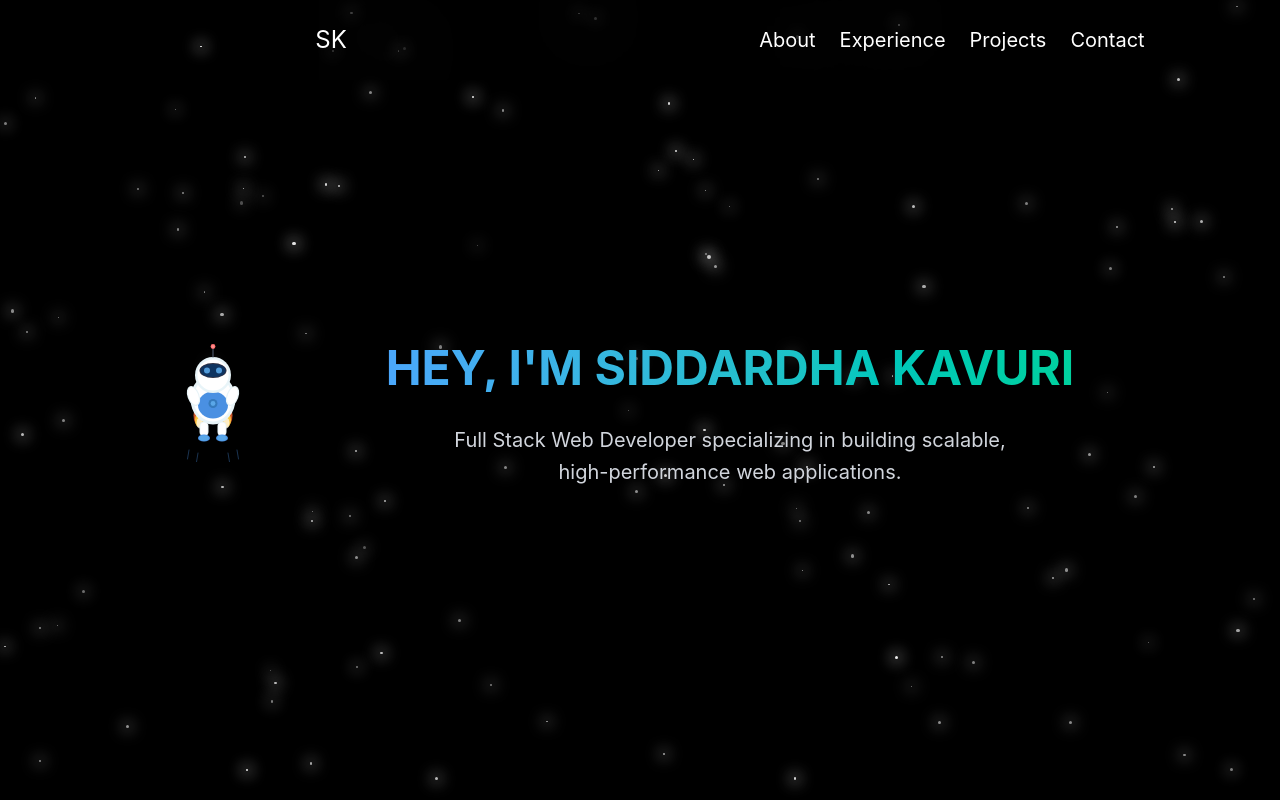
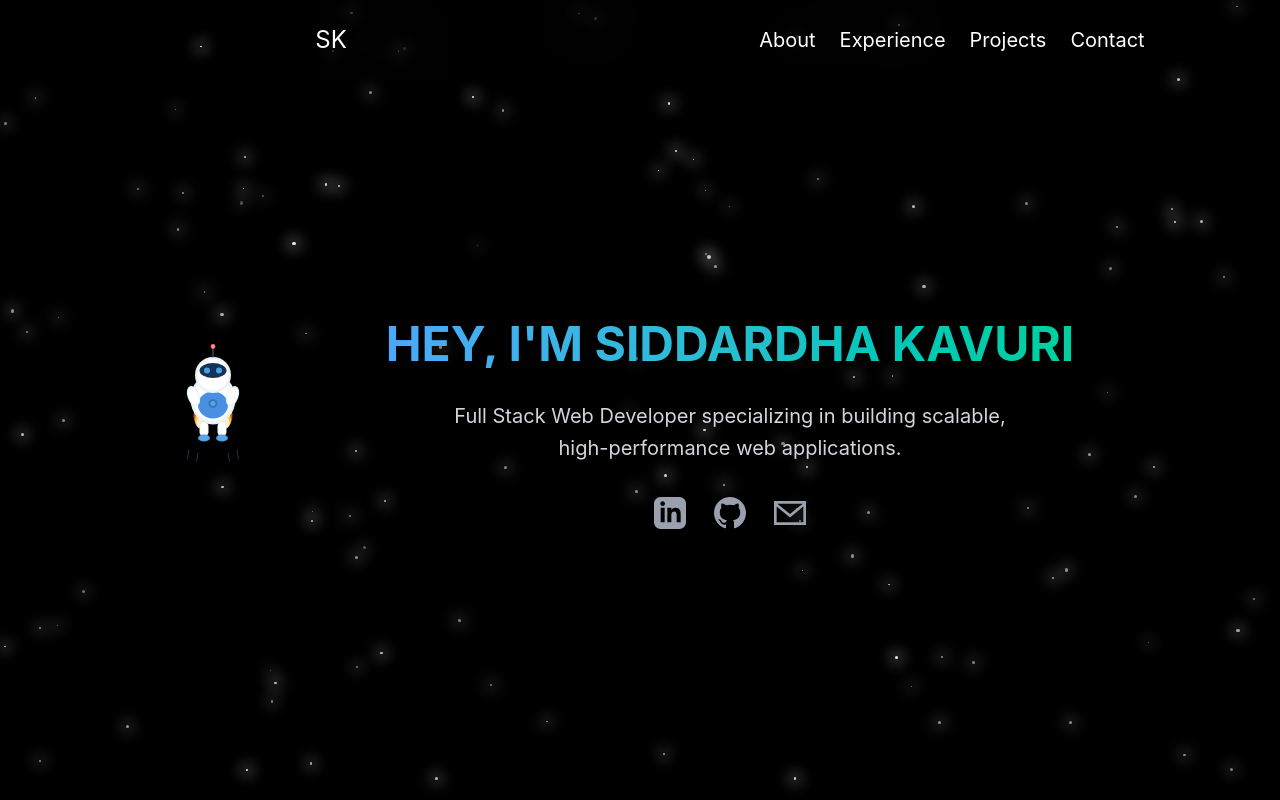
Before and after one commit to siddardhakavuri/Portfolio, a React (Vite) app: page / in a window 1280 px wide. Shown: the top 800 px of the page. Built offline with nearby package versions, Linux system fonts and the light colour scheme.

Commit message:
Added links to social in about

```diff
--- a/src/components/About.tsx
+++ b/src/components/About.tsx
@@ -22,6 +22,58 @@
               high-performance web applications.
             </p>
           </div>
+          <div className="flex justify-center text-white gap-3">
+            <a
+              href="https://www.linkedin.com/in/siddardhakavuri/"
+              target="_blank"
+              rel="noopener noreferrer"
+              className="p-2 transition-all text-gray-400 hover:text-gray-300 hover:scale-110"
+              aria-label="LinkedIn"
+            >
+              <svg
+                xmlns="http://www.w3.org/2000/svg"
+                width="32"
+                height="32"
+                viewBox="0 0 24 24"
+                fill="currentColor"
+              >
+                <path d="M19 0h-14c-2.761 0-5 2.239-5 5v14c0 2.761 2.239 5 5 5h14c2.762 0 5-2.239 5-5v-14c0-2.761-2.238-5-5-5zm-11 19h-3v-11h3v11zm-1.5-12.268c-.966 0-1.75-.79-1.75-1.764s.784-1.764 1.75-1.764 1.75.79 1.75 1.764-.783 1.764-1.75 1.764zm13.5 12.268h-3v-5.604c0-3.368-4-3.113-4 0v5.604h-3v-11h3v1.765c1.396-2.586 7-2.777 7 2.476v6.759z" />
+              </svg>
+            </a>
+            <a
+              href="https://github.com/siddardhakavuri"
+              target="_blank"
+              rel="noopener noreferrer"
+              className="p-2 transition-all text-gray-400  hover:text-gray-300 hover:scale-110"
+              aria-label="GitHub"
+            >
+              <svg
+                xmlns="http://www.w3.org/2000/svg"
+                width="32"
+                height="32"
+                viewBox="0 0 24 24"
+                fill="currentColor"
+              >
+                <path d="M12 0c-6.626 0-12 5.373-12 12 0 5.302 3.438 9.8 8.207 11.387.599.111.793-.261.793-.577v-2.234c-3.338.726-4.033-1.416-4.033-1.416-.546-1.387-1.333-1.756-1.333-1.756-1.089-.745.083-.729.083-.729 1.205.084 1.839 1.237 1.839 1.237 1.07 1.834 2.807 1.304 3.492.997.107-.775.418-1.305.762-1.604-2.665-.305-5.467-1.334-5.467-5.931 0-1.311.469-2.381 1.236-3.221-.124-.303-.535-1.524.117-3.176 0 0 1.008-.322 3.301 1.23.957-.266 1.983-.399 3.003-.404 1.02.005 2.047.138 3.006.404 2.291-1.552 3.297-1.23 3.297-1.23.653 1.653.242 2.874.118 3.176.77.84 1.235 1.911 1.235 3.221 0 4.609-2.807 5.624-5.479 5.921.43.372.823 1.102.823 2.222v3.293c0 .319.192.694.801.576 4.765-1.589 8.199-6.086 8.199-11.386 0-6.627-5.373-12-12-12z" />
+              </svg>
+            </a>
+            <a
+              href="mailto:kavuri.siddardha@gmail.com"
+              target="_blank"
+              className="p-2 transition-all text-gray-400 hover:text-gray-300 hover:scale-110"
+              aria-label="Email"
+            >
+              <svg
+                xmlns="http://www.w3.org/2000/svg"
+                width="32"
+                height="32"
+                viewBox="0 0 24 24"
+                fill="currentColor"
+              >
+                <path d="M0 3v18h24v-18h-24zm21.518 2l-9.518 7.713-9.518-7.713h19.036zm-19.518 14v-11.817l10 8.104 10-8.104v11.817h-20z" />
+              </svg>
+            </a>
+          </div>
         </motion.div>
       </div>
     </section>
```
